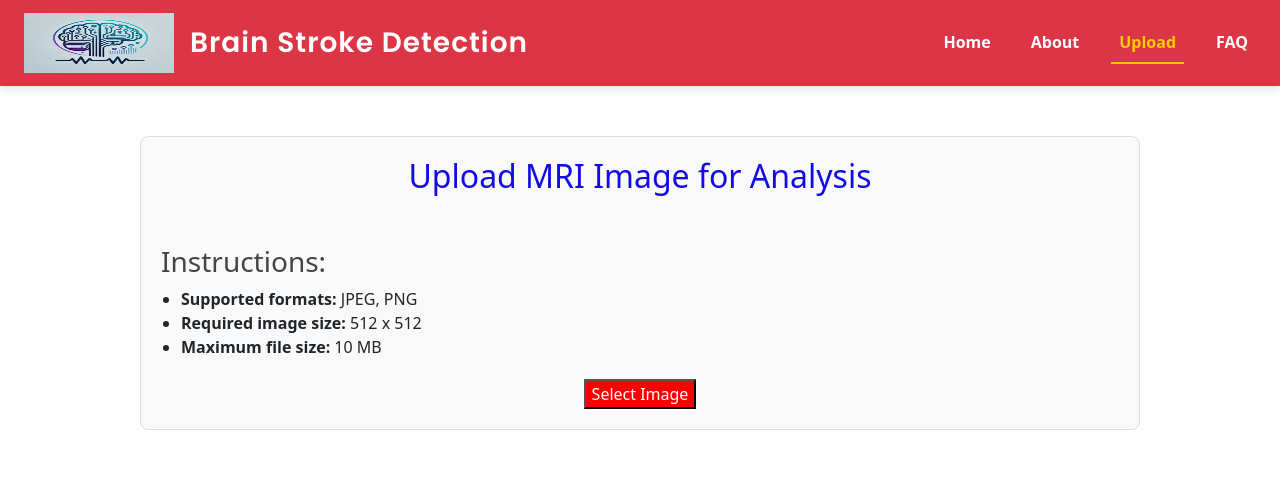
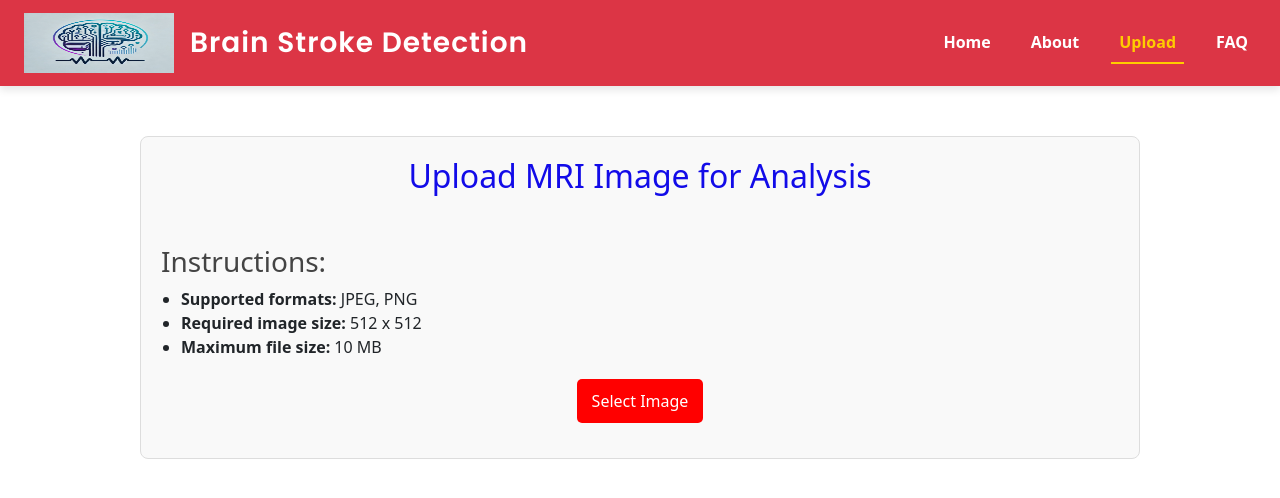
Before and after one commit to Pratikkuntawar/brainstrokedetection, a React (Create React App) app: page /upload in a window 1280 px wide. Shown: the top 498 px of the page. Built offline with nearby package versions, Linux system fonts and the light colour scheme.

Commit message:
Update Upload.css

```diff
--- a/src/components/Upload.css
+++ b/src/components/Upload.css
@@ -1,3 +1,5 @@
+
+
 
     .upload-container {
     max-width: 1000px;
@@ -94,3 +96,69 @@
 .preview-img:hover {
   transform: scale(1.05);
 }
+
+.upload-input {
+  margin-bottom: 15px;
+}
+
+/* Button Styling */
+.upload-btn {
+  background-color: #ff0000; /* Red Background */
+  color: white;
+  padding: 10px 15px;
+  border: none;
+  border-radius: 5px;
+  cursor: pointer;
+  font-size: 16px;
+  display: block;
+  margin: 10px auto; /* Centers the button horizontally */
+}
+
+.upload-btn:hover {
+  background-color: #b30000;
+}
+
+/* Image Preview Box */
+.image-preview {
+  width: 300px;
+  height: 300px;
+  margin: 10px auto;
+  display: flex;
+  justify-content: center;
+  align-items: center;
+  border: 2px dashed #007bff;
+  border-radius: 10px;
+  overflow: hidden;
+}
+
+.preview-img {
+  width: 300px;
+  height: 300px;
+  object-fit: cover;
+}
+
+/* Result Container - Centered */
+.result-container {
+  margin-top: 20px;
+  font-size: 1.2rem;
+  font-weight: bold;
+  display: flex;
+  justify-content: center;
+  align-items: center;
+}
+
+/* Error Message Styling */
+.error-message {
+  color: red;
+  margin-top: 10px;
+  font-size: 1rem;
+}
+
+/* Prediction Result Styling */
+.prediction-result {
+  margin-top: 10px;
+  font-size: 1.3rem;
+  font-weight: bold;
+  color: #28a745;
+  text-align: center;
+}
```
